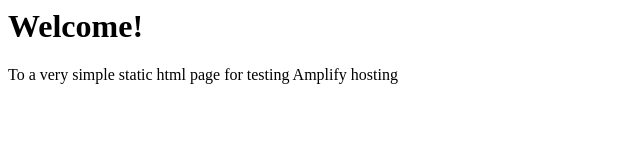
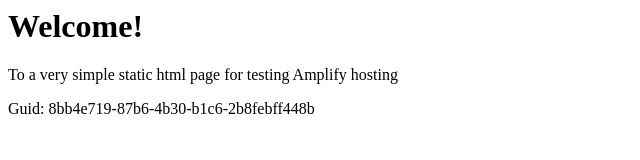
Before and after one commit to aws-aemilia-bah/Github-PR-Commit-Integration-Test-DoNotTouch-Gith-P5X5MO5I-v1-preprod-me-south-1, a website: page src/index.html in a window 1280 px wide. Shown: the whole page, without its empty margins (0-640 px from the left). Drawn offline with Linux system fonts and the light colour scheme.

Commit message:
commit from integ tests

```diff
--- a/src/index.html
+++ b/src/index.html
@@ -1,3 +1,5 @@
+
+
 <html lang="en">
 
 <head>
@@ -10,6 +12,6 @@
 <body>
     <h1>Welcome!</h1>
     <p>To a very simple static html page for testing Amplify hosting</p>
-</body>
+    <p>Guid: 8bb4e719-87b6-4b30-b1c6-2b8febff448b</p></body>
 
 </html>
```
